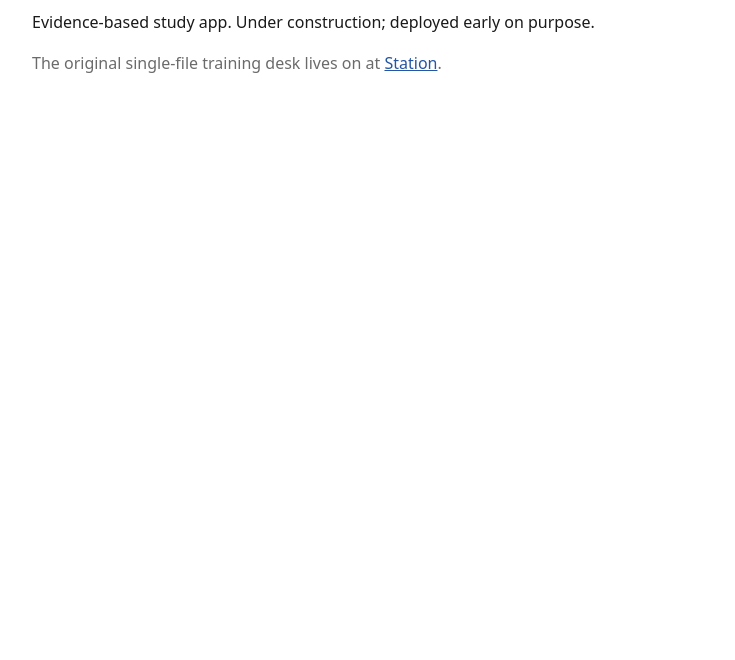
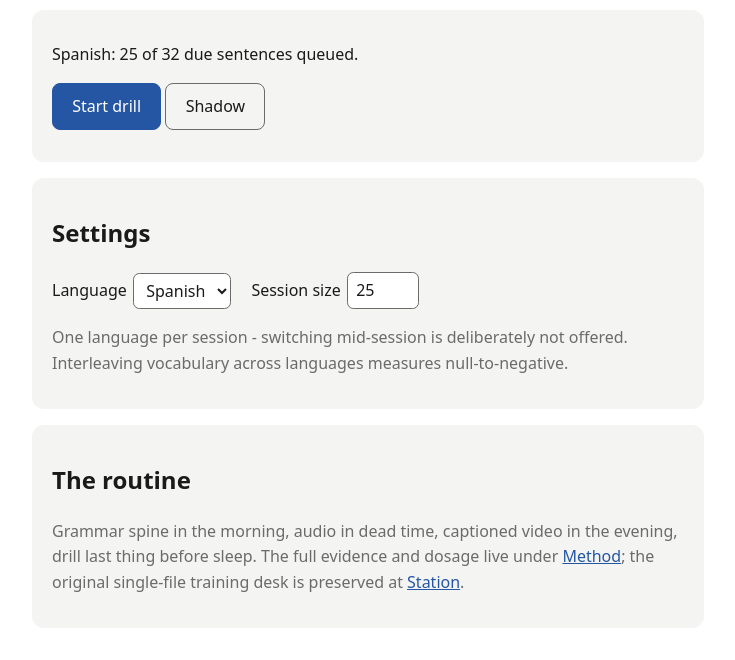
Before and after one commit to jdardash/languages, a website with bundled scripts: page docs/index.html in a window 1280 px wide. Shown: the part 143-803 px from the top of the page, without its empty margins (272-1007 px from the left). Built offline with nearby package versions, Linux system fonts and the light colour scheme.

Commit message:
feat: today dashboard with due count, settings and evening nudge (#7)

```diff
--- a/docs/index.html
+++ b/docs/index.html
@@ -15,10 +15,33 @@
     <a href="progress.html">Progress</a>
     <a href="station.html">Station</a>
   </nav>
-  <main>
-    <h1>Languages</h1>
-    <p>Evidence-based study app. Under construction; deployed early on purpose.</p>
-    <p class="muted">The original single-file training desk lives on at <a href="station.html">Station</a>.</p>
+  <main id="main">
+    <h1 id="heading">Today</h1>
+    <section class="card">
+      <p id="dueLine">Loading...</p>
+      <p>
+        <a href="drill.html"><button class="primary" id="startBtn">Start drill</button></a>
+        <a href="shadow.html"><button>Shadow</button></a>
+      </p>
+      <p class="muted" id="nudge" hidden>Evidence note: vocabulary consolidates better across sleep - if you have one session in you today, make it the evening one.</p>
+    </section>
+    <section class="card">
+      <h2>Settings</h2>
+      <p>
+        <label>Language
+          <select id="langSel" aria-label="Active language"></select>
+        </label>
+        <label style="margin-left:1rem">Session size
+          <input id="limit" type="number" min="5" max="100" step="5" style="width:4.5rem">
+        </label>
+      </p>
+      <p class="muted">One language per session - switching mid-session is deliberately not offered. Interleaving vocabulary across languages measures null-to-negative.</p>
+    </section>
+    <section class="card">
+      <h2>The routine</h2>
+      <p class="muted">Grammar spine in the morning, audio in dead time, captioned video in the evening, drill last thing before sleep. The full evidence and dosage live under <a href="method.html">Method</a>; the original single-file training desk is preserved at <a href="station.html">Station</a>.</p>
+    </section>
   </main>
+  <script type="module" src="js/today.js"></script>
 </body>
 </html>
--- /dev/null
+++ b/docs/js/today.js
@@ -0,0 +1,46 @@
+// The day's dashboard: due count for the active language, settings, and the
+// evening-consolidation nudge (informational only, never blocking).
+
+import { newCard, isDue } from "./scheduler.js";
+import { store, key, getSettings, saveSettings, loadJSON, storageWarning, markNav } from "./app.js";
+
+const $ = id => document.getElementById(id);
+markNav();
+storageWarning($("main"));
+
+async function init() {
+  try {
+    const settings = getSettings();
+    const manifest = await loadJSON("data/manifest.json");
+    for (const l of manifest.languages) {
+      const opt = document.createElement("option");
+      opt.value = l.id;
+      opt.textContent = l.label;
+      if (l.id === settings.language) opt.selected = true;
+      $("langSel").append(opt);
+    }
+    $("limit").value = settings.drillLimit;
+    const entry = manifest.languages.find(l => l.id === settings.language) ?? manifest.languages[0];
+    const data = await loadJSON(entry.data);
+    const schedule = store.get(key(data.language, "schedule"), {});
+    const now = Date.now();
+    const due = data.sentences.filter(s => isDue(schedule[s.id] ?? newCard(), now)).length;
+    $("dueLine").textContent = due
+      ? `${data.label}: ${Math.min(due, settings.drillLimit)} of ${due} due sentences queued.`
+      : `${data.label}: nothing due right now.`;
+    $("startBtn").disabled = !due;
+    if (new Date().getHours() < 17) $("nudge").hidden = false;
+  } catch (err) { $("dueLine").textContent = `Could not load data: ${err.message}`; }
+}
+
+$("langSel").addEventListener("change", e => {
+  saveSettings({ language: e.target.value });
+  location.reload();
+});
+$("limit").addEventListener("change", e => {
+  const v = Math.max(5, Math.min(100, Number(e.target.value) || 25));
+  e.target.value = v;
+  saveSettings({ drillLimit: v });
+});
+
+init();
```
